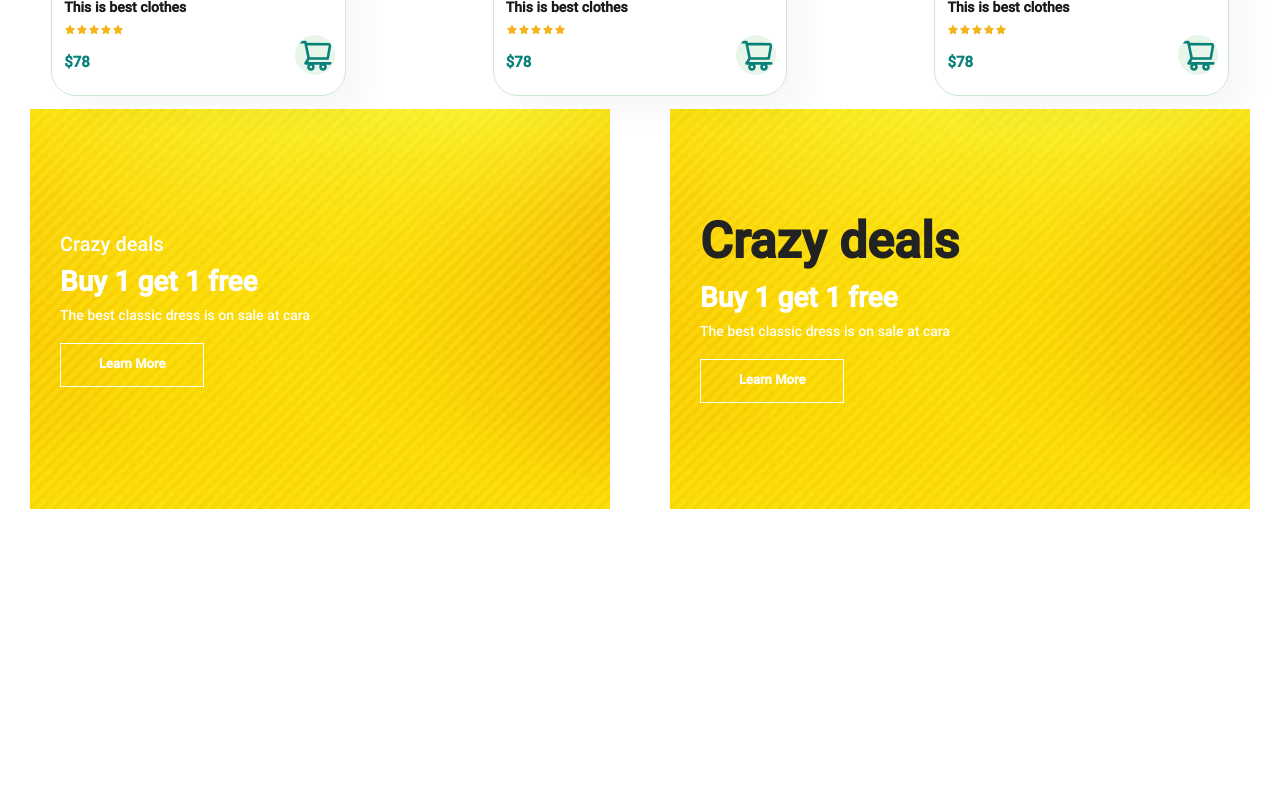
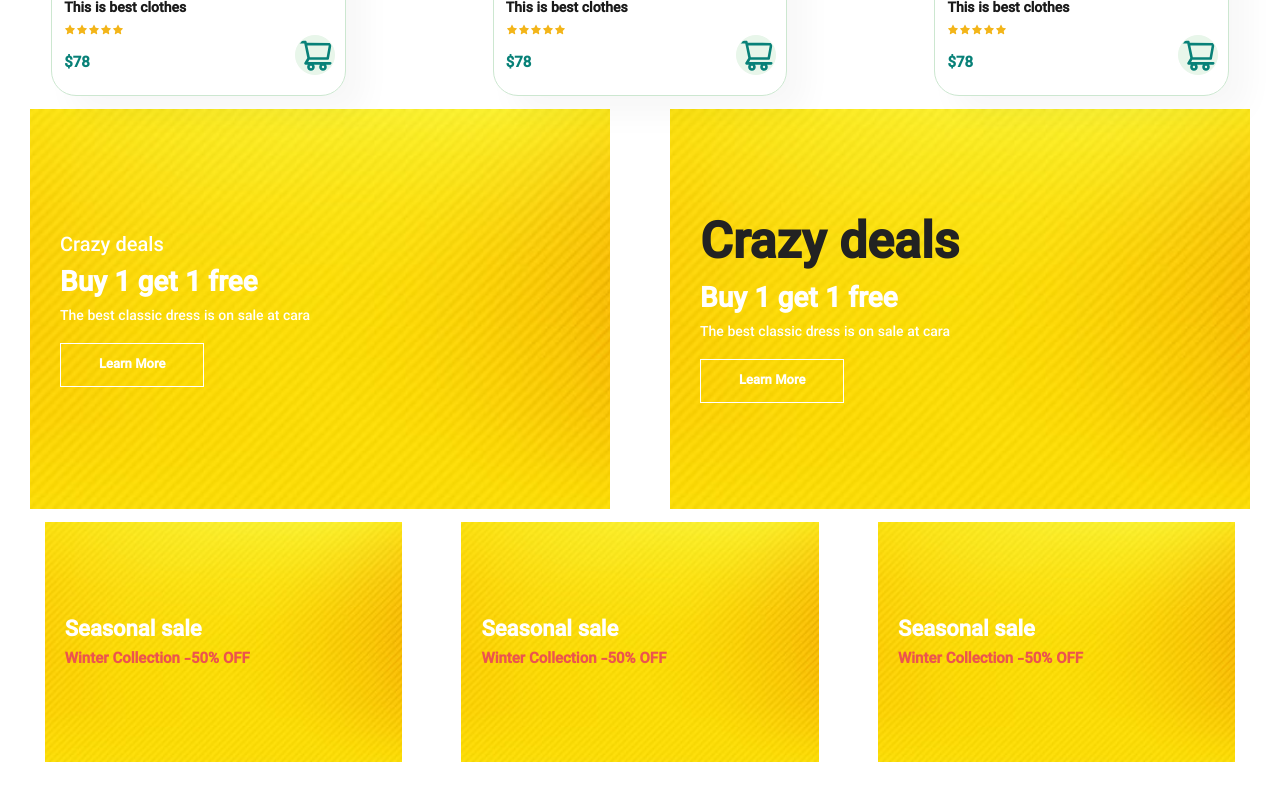
Before and after one commit to MSOheil/React_UI_Shopping, a React (Create React App) app: page / in a window 1280 px wide. Shown: the part 3359-4159 px from the top of the page. Before the commit the page ends 3881 px from the top, so only its background shows below. Built offline with nearby package versions, Linux system fonts and the light colour scheme.

Commit message:
Completed Sub Banners

```diff
--- a/src/Components/HomePage/Home.js
+++ b/src/Components/HomePage/Home.js
@@ -6,6 +6,7 @@
 import Banner from "./Banner/Banner";
 import NewArrivals from "./NewArrivials/NewArrivials";
 import SmBanner from "./smBanner/SmBanner";
+import SubBanners from "./SubBanners/SubBanners";
 function Home() {
   return (
     <>
@@ -16,6 +17,7 @@
       <Banner />
       <NewArrivals />
       <SmBanner />
+      <SubBanners />
     </>
   );
 }
--- /dev/null
+++ b/src/Components/HomePage/SubBanners/SubBanners.css
@@ -0,0 +1,30 @@
+#sub-banners .banner-box {
+  display: flex;
+  justify-content: center;
+  flex-direction: column;
+  background: url("../../../Images/sdfas.jpg");
+  background-position: center;
+  background-size: cover;
+  align-items: flex-start;
+  min-width: 30%;
+  height: 30vh;
+  padding: 20px;
+  margin-bottom: 20%;
+}
+
+#sub-banners .banner-box h2{
+    color: #fff;
+    font-weight: 900;
+    font-size: 22px;
+}
+#sub-banners .banner-box h3{
+    color: #ec544e;
+    font-weight: 800;
+    font-size: 15px;
+}
+#sub-banners{
+    display: flex;
+    justify-content: space-between;
+    flex-wrap: wrap;
+    padding: 0 3.5%;
+}
--- /dev/null
+++ b/src/Components/HomePage/SubBanners/SubBanners.js
@@ -0,0 +1,22 @@
+import React from "react";
+import "./SubBanners.css";
+function SubBanners() {
+  return (
+    <section id="sub-banners">
+      <div className="banner-box">
+        <h2>Seasonal sale</h2>
+        <h3>Winter Collection -50% OFF</h3>
+      </div>
+      <div className="banner-box">
+        <h2>Seasonal sale</h2>
+        <h3>Winter Collection -50% OFF</h3>
+      </div>
+      <div className="banner-box">
+        <h2>Seasonal sale</h2>
+        <h3>Winter Collection -50% OFF</h3>
+      </div>
+    </section>
+  );
+}
+
+export default SubBanners;
```
